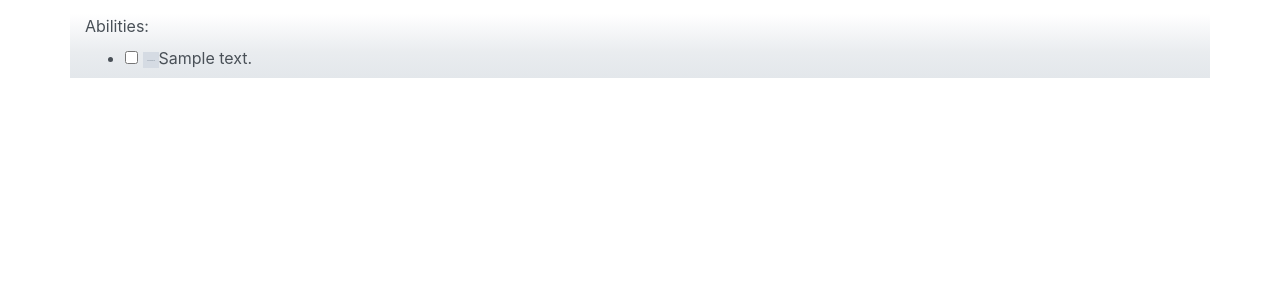
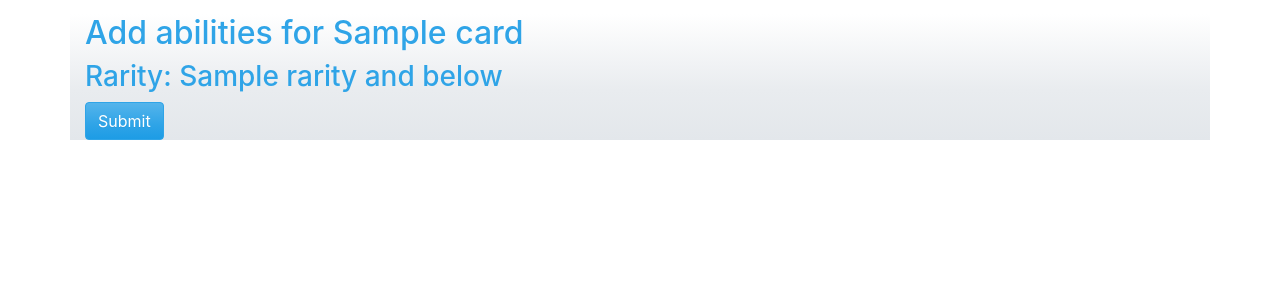
Before and after one commit to hal0zer0/elementals, a Django app: page /create/abilities/1 in a window 1280 px wide. Shown: the part 56-356 px from the top of the page. Run offline with Django 3.2, Linux system fonts and the light colour scheme; tables that the repository leaves empty hold one stand-in row (values such as "Sample post"); grey boxes marked "Sample" are stand-in pictures; some libraries are stand-ins or nearby versions.

Commit message:
more ability form

```diff
--- a/elemcore/admin.py
+++ b/elemcore/admin.py
@@ -20,7 +20,7 @@
 
 @admin.register(emodels.Ability)
 class AbilityAdmin(admin.ModelAdmin):
-    pass
+    list_display = ['text', 'converted_cost', 'rarity']
 
 @admin.register(emodels.Action)
 class ActionAdmin(admin.ModelAdmin):
--- a/elemcore/forms.py
+++ b/elemcore/forms.py
@@ -18,9 +18,20 @@
 
 class AbilitiesForm(forms.Form):
     abilities = forms.ModelMultipleChoiceField(
-                      queryset=emodels.Ability.objects.all(),
+                      queryset=None,
                       widget=forms.CheckboxSelectMultiple,
     )
     class Meta:
         model = emodels.Ability
         fields = ('text',)
+
+    def __init__(self, *args, **kwargs):
+        rarity = kwargs.pop('rarity')
+        super(AbilitiesForm, self).__init__(*args, **kwargs)
+        self.fields['abilities'].queryset = emodels.Ability.objects.filter(rarity__lte=rarity)
+
+class TraitsForm(forms.Form):
+    traits = forms.ModelMultipleChoiceField(
+                   queryset=emodels.Trait.objects.all(),
+                   widget=forms.CheckboxSelectMultiple,
+    )
--- a/elemcore/models.py
+++ b/elemcore/models.py
@@ -70,7 +70,7 @@
 
     @property
     def get_cost(self):
-        return 0, self.cost.all()
+        return 0, self.cost.all().order_by('type')
 
     @property
     def cost_as_html(self):
@@ -82,6 +82,11 @@
         result = " ".join([battery.type.name for battery in self.cost.all()])
         print(result)
         return result
+
+    @property
+    def converted_cost(self):
+        base_cost, batteries = self.get_cost
+        return batteries.count()
 
 
 class CardSubtype(models.Model):
@@ -152,7 +157,7 @@
         base_cost = 0
         batteries = []
         for trait in self.construct.traits.all():
-            for battery in trait.cost.all():
+            for battery in trait.cost.all().order_by('type'):
                 batteries.append(battery)
         base_cost = math.ceil((self.construct.attack + self.construct.defense) / 2)
 
@@ -182,7 +187,7 @@
         base_cost = 0
         batteries = []
         for effect in self.action.effects.all():
-            for battery in effect.cost.all():
+            for battery in effect.cost.all().order_by('type'):
                 batteries.append(battery)
         return base_cost, batteries
 
@@ -204,7 +209,7 @@
         base_cost = 0
         batteries = []
         for effect in self.mod.effects.all():
-            for battery in effect.cost.all():
+            for battery in effect.cost.all().order_by('type'):
                 print("Mod Battery Found")
                 batteries.append(battery)
         return base_cost, batteries
--- a/elementals/templates/add_abilities.html
+++ b/elementals/templates/add_abilities.html
@@ -32,12 +32,15 @@
         <input type="submit" value="Submit" class="btn btn-primary">
         </input>
     </form> -->
+    <h2>Add abilities for {{ construct.name }}</h2>
+    <h3>Rarity: {{ rarity }} and below</h3>
     <form method="post">
         {% csrf_token %}
-        {% autoescape off %}
-          {{ form|safe }}
-        {% endautoescape %}
 
+          {{ abilities_form|crispy }}
+
+        <input type="submit" value="Submit" class="btn btn-primary">
     </form>
+
 </div>
 {% endblock %}
--- a/elementals/views/add_abilities.py
+++ b/elementals/views/add_abilities.py
@@ -1,24 +1,24 @@
-from django.shortcuts import render, get_object_or_404
+from django.shortcuts import render, get_object_or_404, redirect
 from django.contrib import messages
 from elemcore import models as emodels
 from elemcore.forms import AbilitiesForm
 
 
 def show(request, construct_id):
-    """
     construct = get_object_or_404(emodels.Construct, id=construct_id)
-    if request.method == "POST":
-        form = request.POST
-        #print(form.items())
-        for item in form.items():
-            print(item)
     rlevel = construct.rarity.level
     rlabel = construct.rarity.label
-    abilities = emodels.Ability.objects.filter(rarity__lte=rlevel)
-    traits = emodels.Trait.objects.all()
 
-    return render(request, 'add_abilities.html', {'abilities': abilities,
-                                                  'traits': traits,
-                                                  'rarity': rlabel})"""
-    form = AbilitiesForm(request.POST or None)
-    return render(request, 'add_abilities.html', {'form': form})
+    abilities_form = AbilitiesForm(request.POST or None, rarity=rlevel)
+
+    if abilities_form.is_valid():
+        data = abilities_form.cleaned_data
+        ids = [ability.id for ability in data['abilities']] # I just love list comprehensions!
+        construct.abilities.set(ids)
+        construct.save()
+        messages.add_message(request, messages.INFO, "Abilities and traits saved!")
+        return redirect("traits", construct_id=construct_id)
+    return render(request, 'add_abilities.html', {
+                                                  'form': abilities_form,
+                                                  'rarity': rlabel,
+                                                  'construct': construct})
```
Also changed, not shown: elementals/templates/_card.html (+9 -4 lines).
